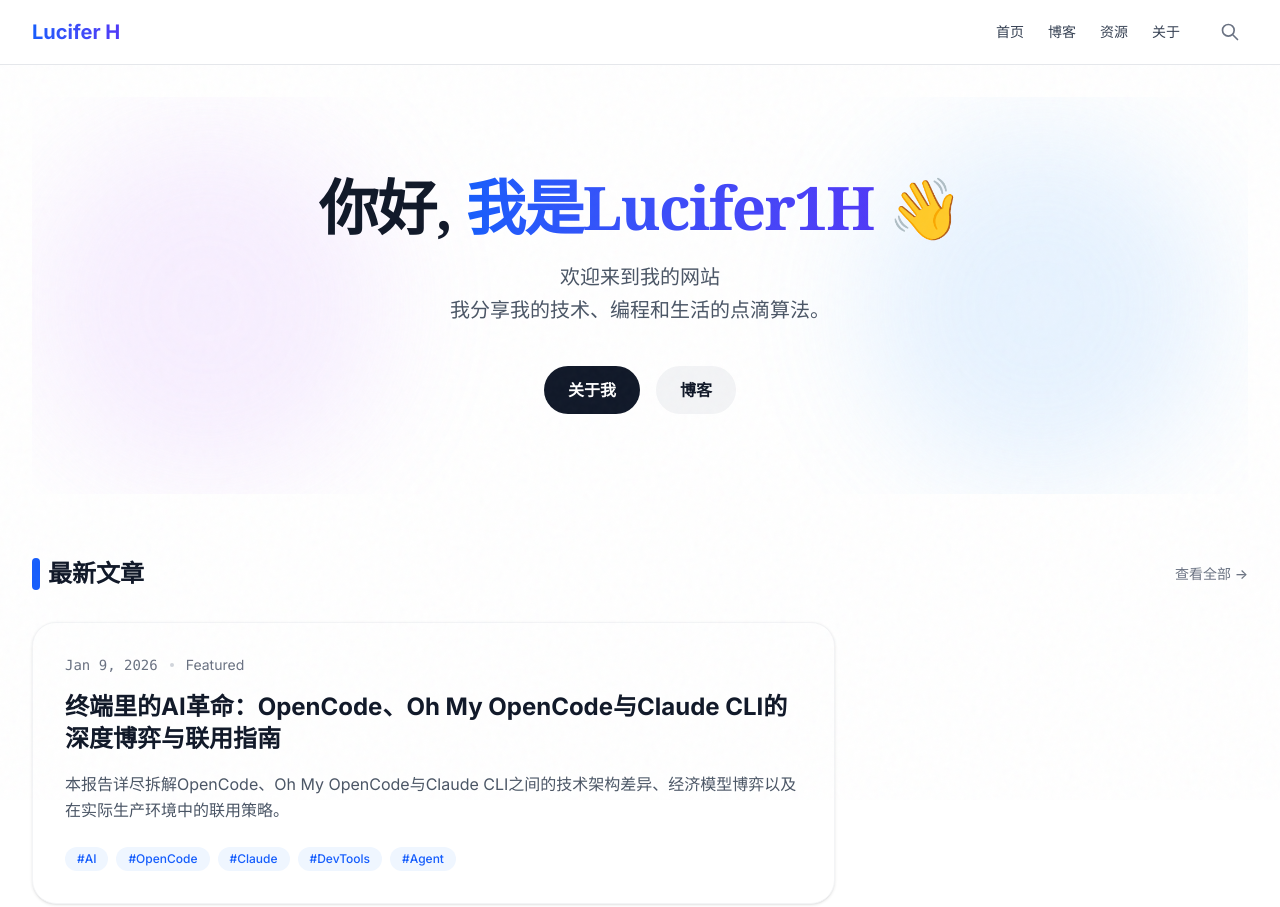
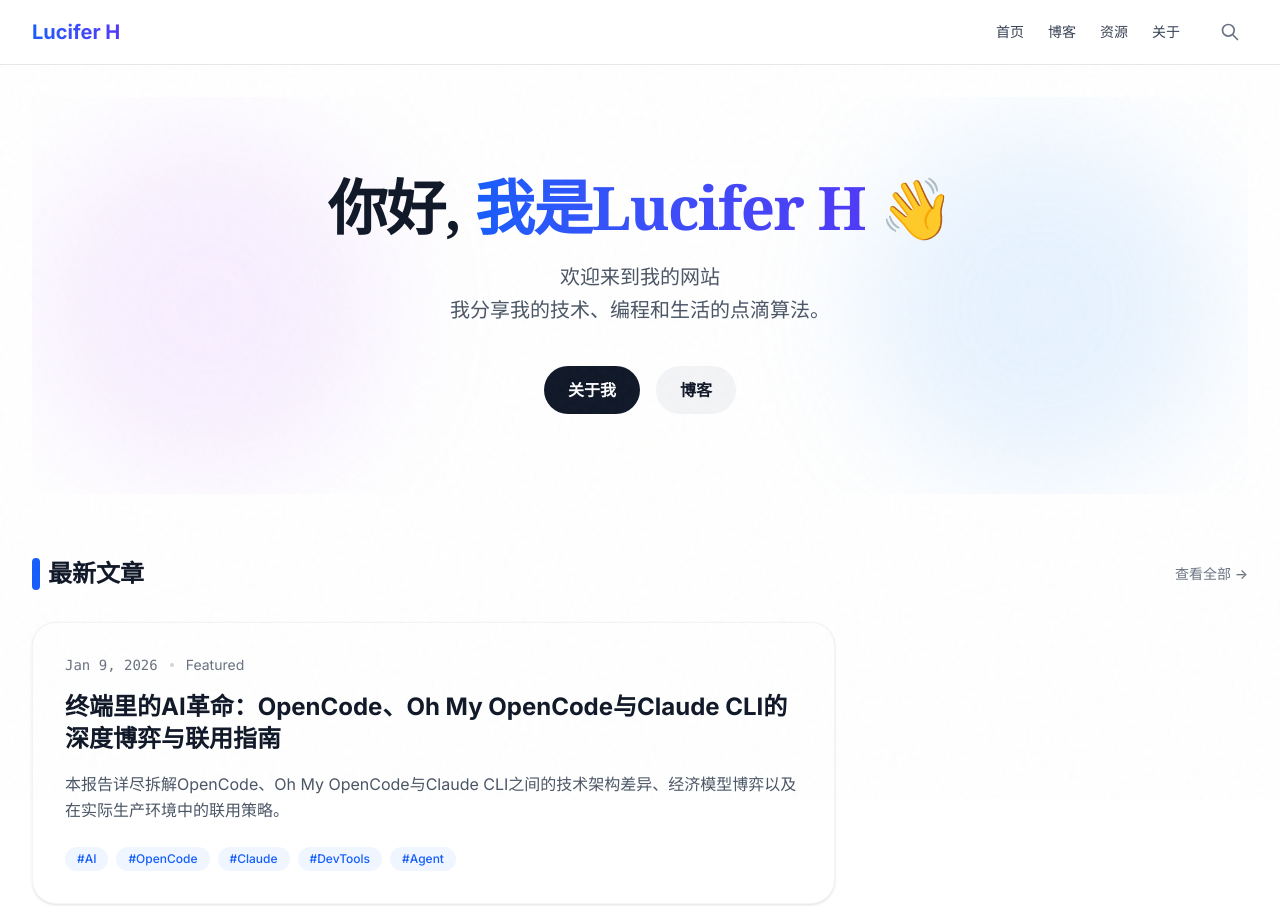
Before and after one commit to Lucifer1H/Lucifer1H.github.io, an Astro site: page / in a window 1280 px wide. Shown: the top 907 px of the page. Built offline with nearby package versions, Linux system fonts and the light colour scheme; Astro itself is replaced by a stand-in of ours.

Commit message:
content: update home page text

```diff
--- a/src/pages/index.astro
+++ b/src/pages/index.astro
@@ -10,7 +10,7 @@
 const latestPosts = posts.slice(0, 5);
 ---
 
-<Layout title="Lucifer1H">
+<Layout title="Lucifer H">
   <!-- Hero Section -->
   <section class="relative py-20 overflow-hidden">
     <div
@@ -32,7 +32,7 @@
       >
         你好, <span
           class="bg-clip-text text-transparent bg-gradient-to-r from-blue-600 to-indigo-600"
-          >我是Lucifer1H</span
+          >我是Lucifer H</span
         > 👋
       </h1>
       <p
```
